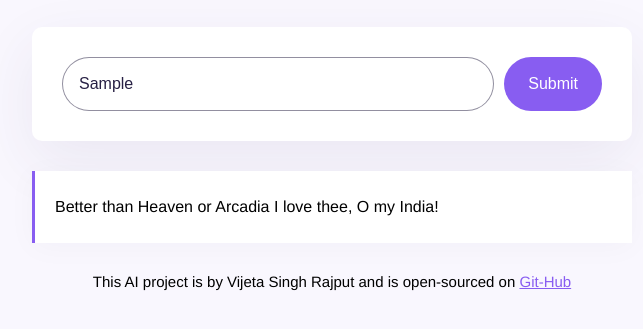
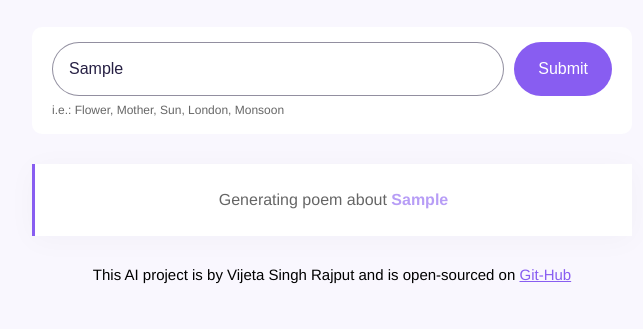
Before and after one commit to vijetarajput/AI-Poem-Generator, a plain HTML site: page index.html in a window 1280 px wide. Both pictures are taken after typing "Sample" into the empty fields and a click on the input "Submit". Shown: the part 177-506 px from the top of the page, without its empty margins (308-951 px from the left). Drawn offline with nearby package versions, Linux system fonts and the light colour scheme; no server answers.

Commit message:
Api and blinking effect added.

```diff
--- a/index.html
+++ b/index.html
@@ -5,6 +5,7 @@
     <meta charset="UTF-8">
     <meta name="viewport" content="width=device-width, initial-scale=1.0">
     <link href="../src/style.css" rel="stylesheet" type="text/css" />
+    <script src="https://cdn.jsdelivr.net/npm/axios@1.1.2/dist/axios.min.js"></script>
     <script src="https://unpkg.com/typewriter-effect@latest/dist/core.js"></script>
     <title>AI Poem Generator</title>
 </head>
@@ -15,12 +16,15 @@
             <h1>Welcome to AI poem genrator</h1>
         </header>
         <main>
-            <form id="form">
-                <input class="input" type="text" placeholder="Enter the topic for the poem" autofocus required
-                    autocomplete="off" />
-                <input class="submit-button" type="submit" value="Submit" />
-            </form>
-            <div class="poem" id="poem">
+            <div class="form-container">
+                <form id="form">
+                    <input id="inputbox" class="input" type="text" placeholder="Enter the topic for the poem" autofocus
+                        required autocomplete="off" />
+                    <input class="submit-button" type="submit" value="Submit" />
+                </form>
+                <div class="hint">i.e.: Flower, Mother, Sun, London, Monsoon</div>
+            </div>
+            <div class="poem hidden" id="poem">
             </div>
         </main>
         <script src="../src/index.js"></script>
--- a/src/index.js
+++ b/src/index.js
@@ -1,14 +1,32 @@
-function generatePoem(event)
-{
-    event.preventDefault();
+function displayPoem(response){
+console.log("Poem generated...");
 
     new Typewriter("#poem",{
-    strings:"Better than Heaven or Arcadia I love thee, O my India!",
+    strings:response.data.answer,
     autoStart:true,
     cursor:"",
     delay:1
     });
 }
 
+function generatePoem(event)
+{
+    event.preventDefault();
+
+    let input = document.querySelector("#inputbox");
+
+    let apiKey = "03ob4taaa6f366304d608c02ae4ad453";
+    let prompt = `User instructions are: Generate an english poem about ${input.value}`;
+    let context = "You are a great poem expert and love to write short and sweet poems. Your mission is to generate 6-10 lines maximum poem in basic HTML. Make sure to follow user instructions.< Make sure the title or the heading of the poem comes under <h1></h1>";
+    let apiUrl = `https://api.shecodes.io/ai/v1/generate?prompt=${prompt}&context=${context}&key=${apiKey}`;
+    axios.get(apiUrl).then(displayPoem);
+
+    console.log(`Generating poem on ${input.value}`);
+    let poem = document.querySelector("#poem");
+    poem.classList.remove("hidden");
+    poem.innerHTML = `<div class="blink_me">Generating poem about <strong>${input.value}</strong></div>`;
+
+}
+
 let formElement = document.querySelector("#form");
 formElement.addEventListener("submit",generatePoem);
--- a/src/style.css
+++ b/src/style.css
@@ -16,13 +16,21 @@ h1 {
   line-height: 1.5;
   color: 272044;
 }
-form {
-  padding: 30px;
+.form-container {
   background-color: white;
-  box-shadow: 0px 20px 60px rgba(65, 50, 100, 0.08);
-  display: flex;
   margin-bottom: 30px;
   border-radius: 10px;
+  box-shadow: 0px, 20px, 60px rgba(65, 50, 100, 0.08);
+  padding: 15px 20px;
+}
+form {
+  display: flex;
+}
+.hint {
+  line-height: 1.5;
+  margin-top: 5px;
+  opacity: 0.6;
+  font-size: 12px;
 }
 a {
   color: #885df1;
@@ -47,6 +55,7 @@ a {
 }
 .poem {
   font-size: 16px;
+  text-align: center;
   background-color: white;
   padding: 20px;
   line-height: 2;
@@ -54,8 +63,26 @@ a {
   border-left: 3px solid #885df1;
   box-shadow: 0px 4px 30px rgba(39, 33, 66, 0.03);
 }
+.poem strong {
+  color: #885df1;
+}
+.hidden {
+  display: none;
+}
 footer {
   text-align: center;
   font-size: 15px;
   margin-top: 30px;
 }
+.poem h1 {
+  color: #885df1;
+}
+.blink_me {
+  animation: blinker 1s linear infinite;
+}
+
+@keyframes blinker {
+  50% {
+    opacity: 0;
+  }
+}
```
